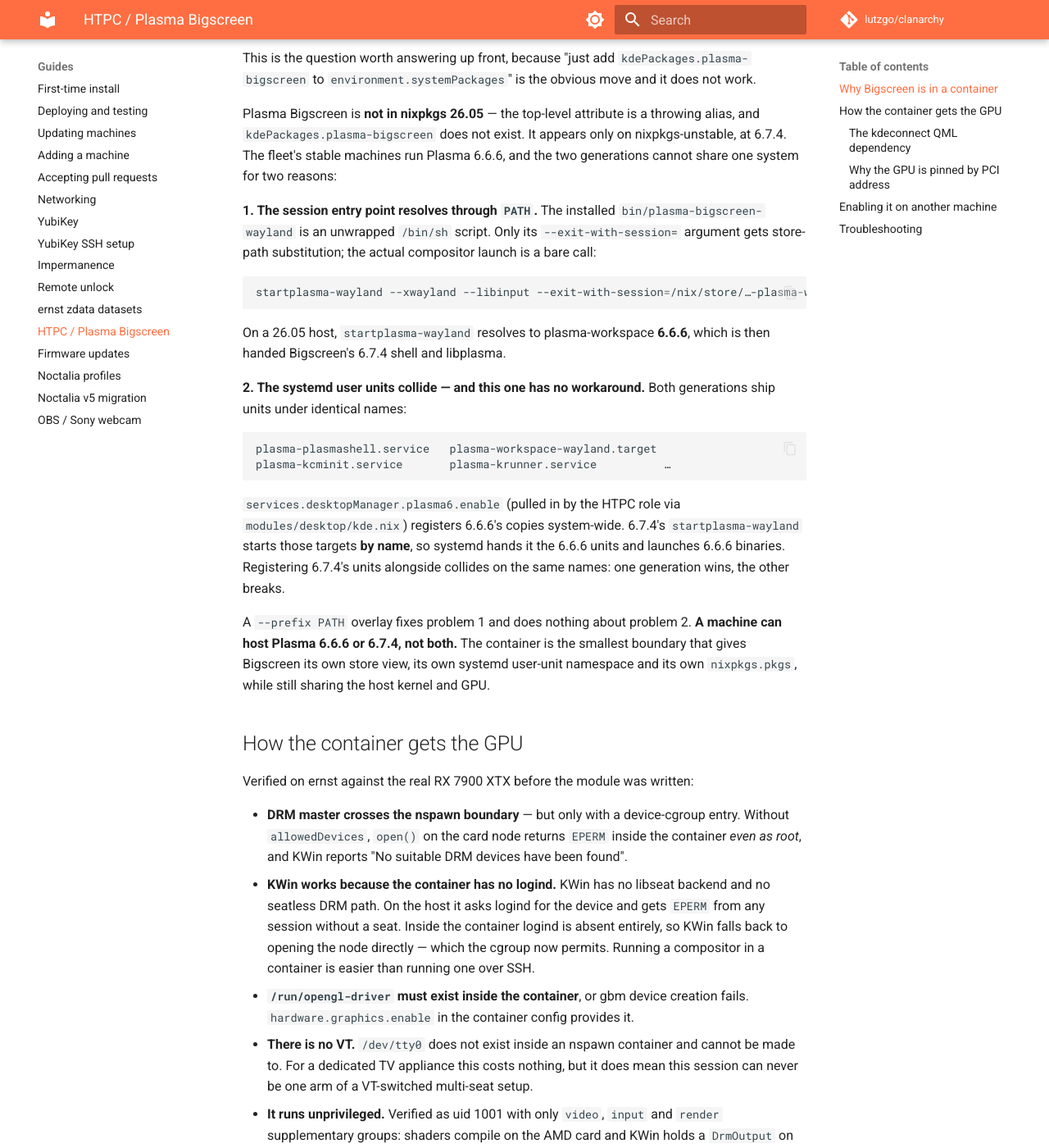
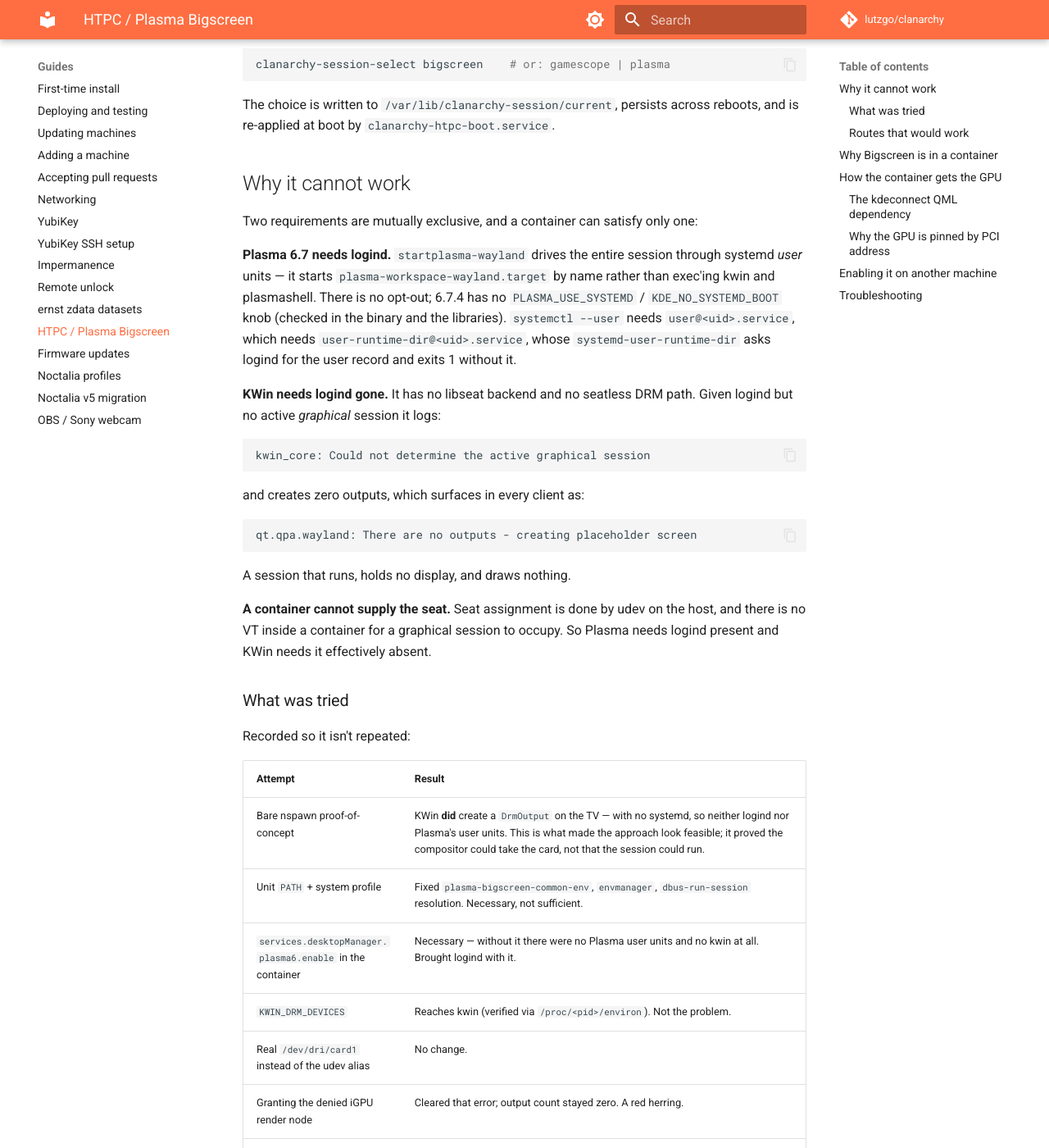
Before and after one commit to lutzgo/clanarchy, an MkDocs documentation site: the page built from docs/guides/htpc-bigscreen.md, in a window 1280 px wide and 1400 px high, scrolled down 665 px. Shown: the whole window at 82% size. Built offline with MkDocs 1.6.1 and Material for MkDocs 9.7.7, drawn with Linux system fonts in a browser that asks for light colours; comment, search, counter and statistics services are not loaded; some of the changed text lies outside the part shown.

Commit message:
revert(bigscreen): undo logind suppression; park Bigscreen with reasons (#64)
Reverts #63 and records why Bigscreen cannot run in a container, so the
next person does not walk the same path.

#63 made things strictly worse. Suppressing logind broke
user-runtime-dir@1001 (systemd-user-runtime-dir asks logind for the user
record and exits 1 without it), which took down user@1001, which took
down plasma-bigscreen.service — so the session no longer started at all,
rather than starting blank.

The underlying problem is not a bug, it is a contradiction:

  * Plasma 6.7 drives the session through systemd *user* units.
    startplasma-wayland starts plasma-workspace-wayland.target by name,
    and 6.7.4 has no opt-out knob — no PLASMA_USE_SYSTEMD, no
    KDE_NO_SYSTEMD_BOOT, checked in the binary and the libraries. That
    path needs user@.service, hence user-runtime-dir, hence logind.

  * KWin needs logind absent, or an active *graphical* logind session on
    a seat owning the DRM device. It has no libseat backend and no
    seatless DRM path. With logind present and no such session it logs
    "Could not determine the active graphical session" and creates zero
    outputs.

A container cannot supply that seat: assignment is done by udev on the
host and there is no VT inside for a graphical session to occupy.

This was a flaw in the original design rather than a run of bad luck.
The proof-of-concept in #48 ran in a bare nspawn with no systemd, so it
had neither logind nor Plasma's user units; it showed the compositor
could take the card, and that was mistaken for showing the session could
run. Everything since has been discovering the difference.

Both the module header and docs/guides/htpc-bigscreen.md now carry the
full account: what was verified, the seven things ruled out along the way
(KWIN_DRM_DEVICES, the udev alias, the iGPU render node, PAMName=login,
and the rest), and the two routes that would actually work — Plasma 6.7.4
host-wide, or a VM with the dGPU passed through — with the cost of each.

The container and the session-switching machinery from #57 are kept.
Both are correct, the switcher is proven in the bigscreen -> gamescope
direction on hardware, and either escape route reuses most of it.
bigscreen.enable stays off; the TV runs the gamescope Steam session with
Jellyfin Media Player, which works.


Claude-Session: https://claude.ai/code/session_01CkSJLE3isfe23gpfrdKdRX

Co-authored-by: Claude Opus 5 <noreply@anthropic.com>

````diff
--- a/docs/guides/htpc-bigscreen.md
+++ b/docs/guides/htpc-bigscreen.md
@@ -1,4 +1,15 @@
 # Plasma Bigscreen on the TV
+
+!!! failure "Bigscreen does not work in the container. It is parked."
+
+    The `bigscreen` mode builds, deploys and starts — and shows nothing. It
+    cannot be made to work inside a container, for a structural reason
+    described under [Why it cannot work](#why-it-cannot-work). Leave
+    `clanarchy.roles.htpc.bigscreen.enable` off; the TV runs the gamescope
+    Steam session with Jellyfin Media Player.
+
+    The container and the session-switching machinery are kept, because both
+    are correct and either escape route reuses most of them.
 
 `ernst` carries the `htpc` role, which offers three living-room modes,
 switchable at runtime:
@@ -7,7 +18,7 @@ switchable at runtime:
 |------|------------|---------------|
 | `gamescope` | Steam Big Picture | Host, stock nixpkgs 26.05 |
 | `plasma` | KDE Plasma 6.6.6 desktop | Host, stock nixpkgs 26.05 |
-| `bigscreen` | Plasma Bigscreen 6.7.4 | **nspawn container**, nixpkgs-unstable |
+| `bigscreen` | Plasma Bigscreen 6.7.4 | nspawn container — **does not work, see below** |
 
 Switch between them from the couch account:
 
@@ -17,6 +28,63 @@ clanarchy-session-select bigscreen    # or: gamescope | plasma
 
 The choice is written to `/var/lib/clanarchy-session/current`, persists across
 reboots, and is re-applied at boot by `clanarchy-htpc-boot.service`.
+
+## Why it cannot work
+
+Two requirements are mutually exclusive, and a container can satisfy only one:
+
+**Plasma 6.7 needs logind.** `startplasma-wayland` drives the entire session
+through systemd *user* units — it starts `plasma-workspace-wayland.target` by
+name rather than exec'ing kwin and plasmashell. There is no opt-out; 6.7.4 has
+no `PLASMA_USE_SYSTEMD` / `KDE_NO_SYSTEMD_BOOT` knob (checked in the binary and
+the libraries). `systemctl --user` needs `user@<uid>.service`, which needs
+`user-runtime-dir@<uid>.service`, whose `systemd-user-runtime-dir` asks logind
+for the user record and exits 1 without it.
+
+**KWin needs logind gone.** It has no libseat backend and no seatless DRM path.
+Given logind but no active *graphical* session it logs:
+
+```
+kwin_core: Could not determine the active graphical session
+```
+
+and creates zero outputs, which surfaces in every client as:
+
+```
+qt.qpa.wayland: There are no outputs - creating placeholder screen
+```
+
+A session that runs, holds no display, and draws nothing.
+
+**A container cannot supply the seat.** Seat assignment is done by udev on the
+host, and there is no VT inside a container for a graphical session to occupy.
+So Plasma needs logind present and KWin needs it effectively absent.
+
+### What was tried
+
+Recorded so it isn't repeated:
+
+| Attempt | Result |
+|---|---|
+| Bare nspawn proof-of-concept | KWin **did** create a `DrmOutput` on the TV — with no systemd, so neither logind nor Plasma's user units. This is what made the approach look feasible; it proved the compositor could take the card, not that the session could run. |
+| Unit `PATH` + system profile | Fixed `plasma-bigscreen-common-env`, `envmanager`, `dbus-run-session` resolution. Necessary, not sufficient. |
+| `services.desktopManager.plasma6.enable` in the container | Necessary — without it there were no Plasma user units and no kwin at all. Brought logind with it. |
+| `KWIN_DRM_DEVICES` | Reaches kwin (verified via `/proc/<pid>/environ`). Not the problem. |
+| Real `/dev/dri/card1` instead of the udev alias | No change. |
+| Granting the denied iGPU render node | Cleared that error; output count stayed zero. A red herring. |
+| `PAMName=login` | Creates a logind session, but a `pts` one PAM itself labels *"not a graphical session"*. KWin unmoved. |
+| Suppressing logind | Breaks `user-runtime-dir`, so the session unit never starts. Strictly worse. Reverted. |
+
+### Routes that would work
+
+Neither taken yet:
+
+- **Plasma 6.7.4 on the host**, replacing 6.6.6. A real seat and VT exist there,
+  satisfying both requirements at once. Costs: ernst's desktop tracks floating
+  `nixpkgs-unstable` and diverges from the rest of the fleet.
+- **A VM with the dGPU passed through.** Real seat, real VT, no fighting. Costs:
+  VFIO binds the card exclusively, so ROCm/Ollama loses it whenever the TV
+  session runs — the mutually-exclusive outcome `clan.nix` explicitly rejects.
 
 ## Why Bigscreen is in a container
 
````
Also changed, not shown: 1 other file.
